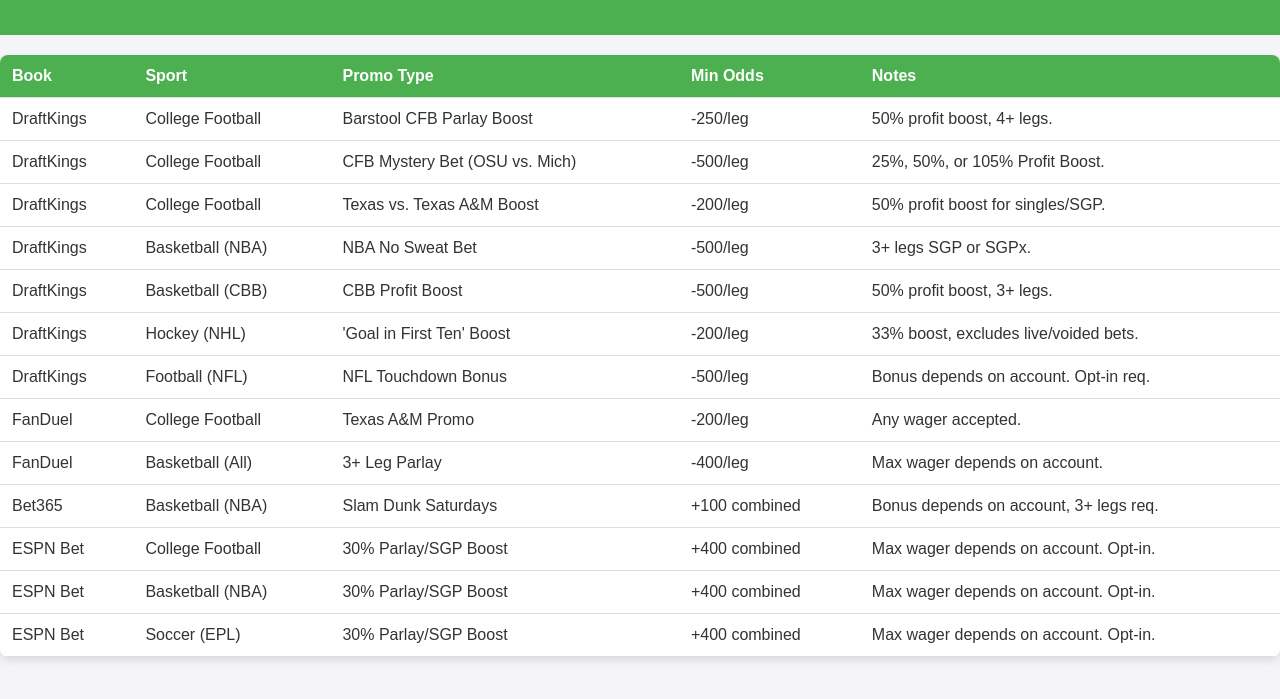
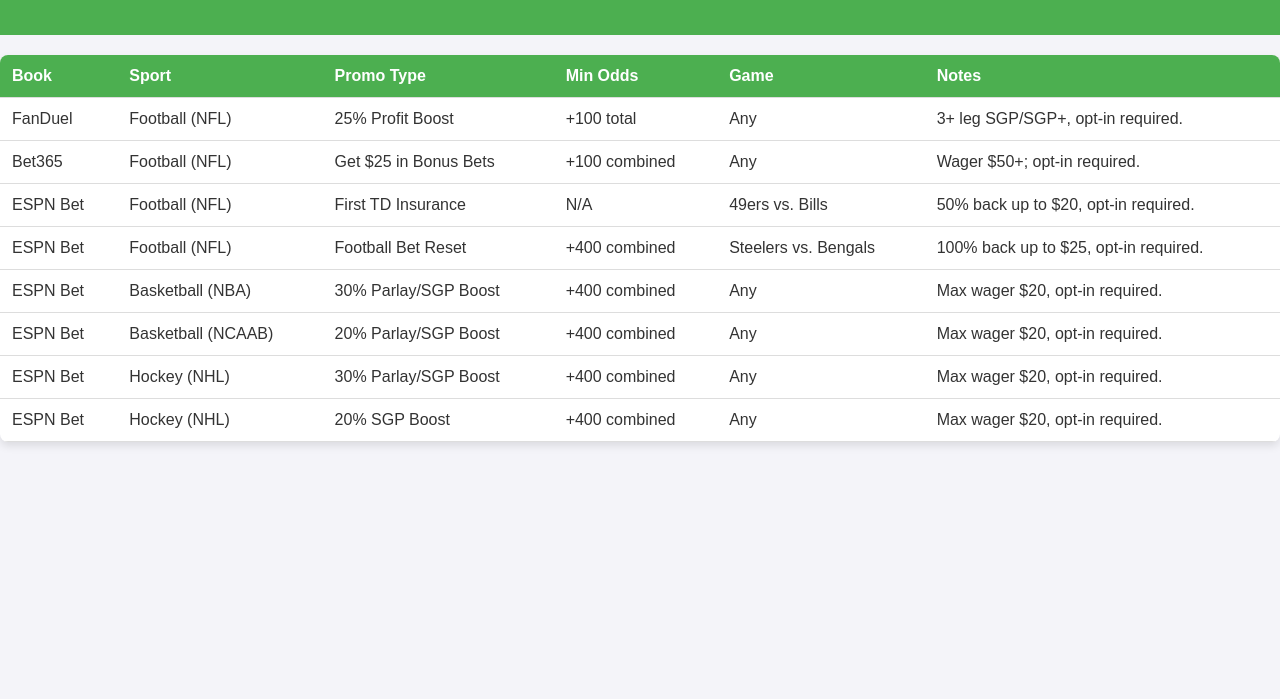
Before and after one commit to brownbob06/promos-list, a plain HTML site: page index.html in a window 1280 px wide. Shown: the part 77-776 px from the top of the page. Drawn offline with Linux system fonts and the light colour scheme.

Commit message:
updated promos

```diff
--- a/index.html
+++ b/index.html
@@ -3,7 +3,7 @@
 <head>
   <meta charset="UTF-8">
   <meta name="viewport" content="width=device-width, initial-scale=1.0">
-  <title>Sportsbook Promotions</title>
+  <title>Sportsbook Promotions 12/01/2024</title>
   <style>
     body {
       font-family: Arial, sans-serif;
@@ -66,100 +66,74 @@
         <th onclick="sortTable(1)">Sport</th>
         <th onclick="sortTable(2)">Promo Type</th>
         <th onclick="sortTable(3)">Min Odds</th>
+        <th>Game</th>
         <th>Notes</th>
       </tr>
     </thead>
     <tbody>
       <tr>
-        <td>DraftKings</td>
-        <td>College Football</td>
-        <td>Barstool CFB Parlay Boost</td>
-        <td>-250/leg</td>
-        <td>50% profit boost, 4+ legs.</td>
-      </tr>
-      <tr>
-        <td>DraftKings</td>
-        <td>College Football</td>
-        <td>CFB Mystery Bet (OSU vs. Mich)</td>
-        <td>-500/leg</td>
-        <td>25%, 50%, or 105% Profit Boost.</td>
-      </tr>
-      <tr>
-        <td>DraftKings</td>
-        <td>College Football</td>
-        <td>Texas vs. Texas A&M Boost</td>
-        <td>-200/leg</td>
-        <td>50% profit boost for singles/SGP.</td>
-      </tr>
-      <tr>
-        <td>DraftKings</td>
-        <td>Basketball (NBA)</td>
-        <td>NBA No Sweat Bet</td>
-        <td>-500/leg</td>
-        <td>3+ legs SGP or SGPx.</td>
-      </tr>
-      <tr>
-        <td>DraftKings</td>
-        <td>Basketball (CBB)</td>
-        <td>CBB Profit Boost</td>
-        <td>-500/leg</td>
-        <td>50% profit boost, 3+ legs.</td>
-      </tr>
-      <tr>
-        <td>DraftKings</td>
-        <td>Hockey (NHL)</td>
-        <td>'Goal in First Ten' Boost</td>
-        <td>-200/leg</td>
-        <td>33% boost, excludes live/voided bets.</td>
-      </tr>
-      <tr>
-        <td>DraftKings</td>
+        <td>FanDuel</td>
         <td>Football (NFL)</td>
-        <td>NFL Touchdown Bonus</td>
-        <td>-500/leg</td>
-        <td>Bonus depends on account. Opt-in req.</td>
-      </tr>
-      <tr>
-        <td>FanDuel</td>
-        <td>College Football</td>
-        <td>Texas A&M Promo</td>
-        <td>-200/leg</td>
-        <td>Any wager accepted.</td>
-      </tr>
-      <tr>
-        <td>FanDuel</td>
-        <td>Basketball (All)</td>
-        <td>3+ Leg Parlay</td>
-        <td>-400/leg</td>
-        <td>Max wager depends on account.</td>
+        <td>25% Profit Boost</td>
+        <td>+100 total</td>
+        <td>Any</td>
+        <td>3+ leg SGP/SGP+, opt-in required.</td>
       </tr>
       <tr>
         <td>Bet365</td>
-        <td>Basketball (NBA)</td>
-        <td>Slam Dunk Saturdays</td>
+        <td>Football (NFL)</td>
+        <td>Get $25 in Bonus Bets</td>
         <td>+100 combined</td>
-        <td>Bonus depends on account, 3+ legs req.</td>
+        <td>Any</td>
+        <td>Wager $50+; opt-in required.</td>
       </tr>
       <tr>
         <td>ESPN Bet</td>
-        <td>College Football</td>
-        <td>30% Parlay/SGP Boost</td>
+        <td>Football (NFL)</td>
+        <td>First TD Insurance</td>
+        <td>N/A</td>
+        <td>49ers vs. Bills</td>
+        <td>50% back up to $20, opt-in required.</td>
+      </tr>
+      <tr>
+        <td>ESPN Bet</td>
+        <td>Football (NFL)</td>
+        <td>Football Bet Reset</td>
         <td>+400 combined</td>
-        <td>Max wager depends on account. Opt-in.</td>
+        <td>Steelers vs. Bengals</td>
+        <td>100% back up to $25, opt-in required.</td>
       </tr>
       <tr>
         <td>ESPN Bet</td>
         <td>Basketball (NBA)</td>
         <td>30% Parlay/SGP Boost</td>
         <td>+400 combined</td>
-        <td>Max wager depends on account. Opt-in.</td>
+        <td>Any</td>
+        <td>Max wager $20, opt-in required.</td>
       </tr>
       <tr>
         <td>ESPN Bet</td>
-        <td>Soccer (EPL)</td>
+        <td>Basketball (NCAAB)</td>
+        <td>20% Parlay/SGP Boost</td>
+        <td>+400 combined</td>
+        <td>Any</td>
+        <td>Max wager $20, opt-in required.</td>
+      </tr>
+      <tr>
+        <td>ESPN Bet</td>
+        <td>Hockey (NHL)</td>
         <td>30% Parlay/SGP Boost</td>
         <td>+400 combined</td>
-        <td>Max wager depends on account. Opt-in.</td>
+        <td>Any</td>
+        <td>Max wager $20, opt-in required.</td>
+      </tr>
+      <tr>
+        <td>ESPN Bet</td>
+        <td>Hockey (NHL)</td>
+        <td>20% SGP Boost</td>
+        <td>+400 combined</td>
+        <td>Any</td>
+        <td>Max wager $20, opt-in required.</td>
       </tr>
     </tbody>
   </table>
```
